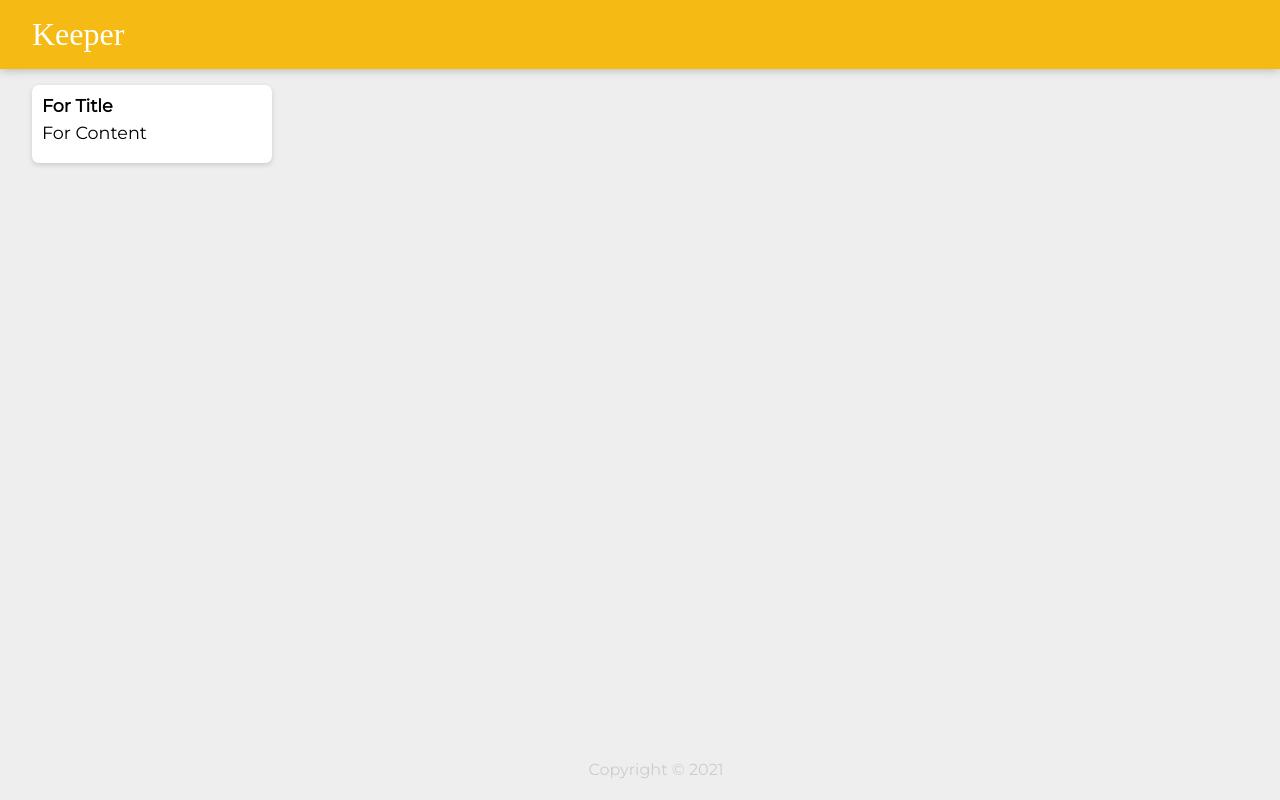
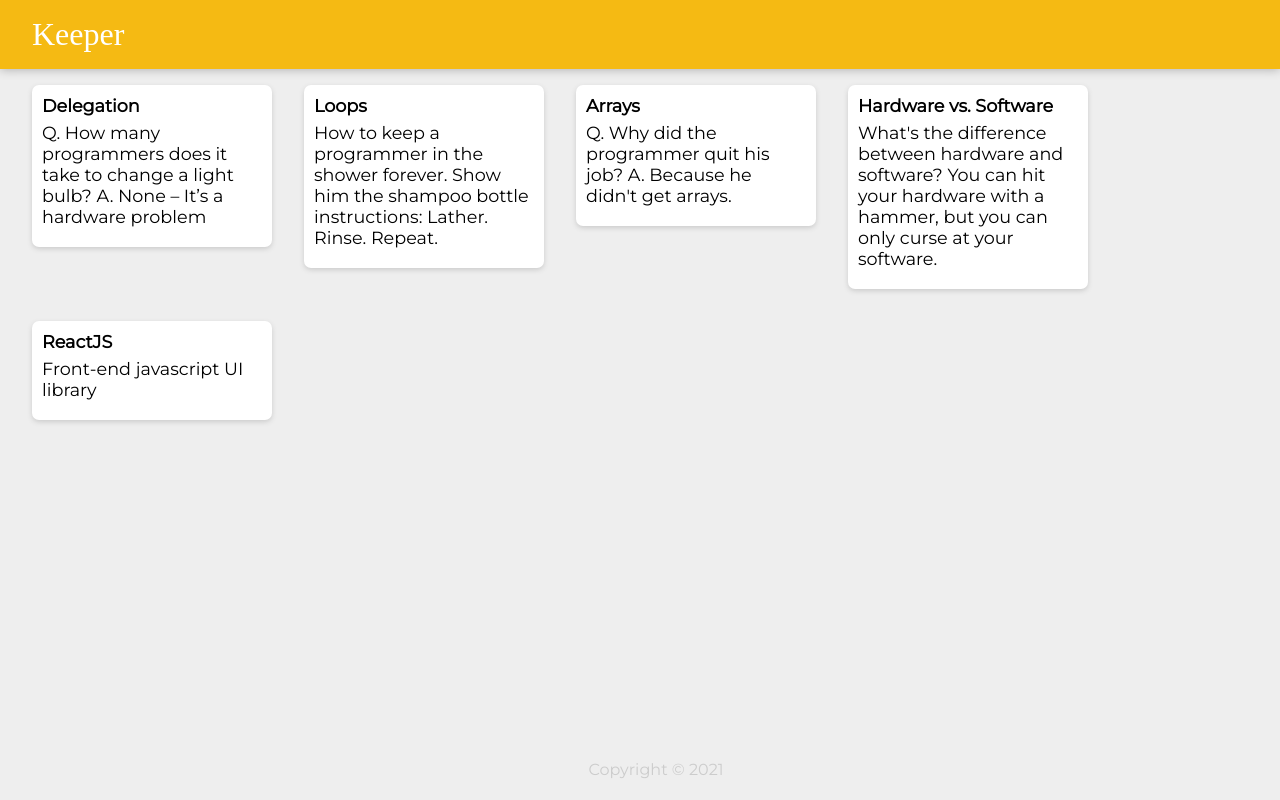
Before and after one commit to laxman939/ReactJS, a React (Create React App) app in the folder keeper-app/: page / in a window 1280 px wide. Built offline with nearby package versions, Linux system fonts and the light colour scheme; a web font is replaced by a local one.

Commit message:
added existing notes using map and arrow function

```diff
--- a/keeper-app/src/components/App.jsx
+++ b/keeper-app/src/components/App.jsx
@@ -2,12 +2,17 @@ import React from "react";
 import Footer from "./Footer";
 import Header from "./Header";
 import Note from "./Note";
+import notes from "../notes";
+
+//console.log(notes)-->Array of objects
 
 function App() {
   return (
     <div>
       <Header />
-      <Note />
+      {notes.map((singleNote) => (
+        <Note title={singleNote.title} cont={singleNote.content} />
+      ))}
       <Footer />
     </div>
   );
--- a/keeper-app/src/components/Note.jsx
+++ b/keeper-app/src/components/Note.jsx
@@ -1,10 +1,10 @@
 import React from "react";
 
-function Note() {
+function Note(props) {
   return (
     <div className="note">
-      <h1>For Title</h1>
-      <p>For Content</p>
+      <h1>{props.title}</h1>
+      <p>{props.cont}</p>
     </div>
   );
 }
--- /dev/null
+++ b/keeper-app/src/notes.js
@@ -0,0 +1,32 @@
+const notes = [
+  {
+    key: 1,
+    title: "Delegation",
+    content:
+      "Q. How many programmers does it take to change a light bulb? A. None – It’s a hardware problem",
+  },
+  {
+    key: 2,
+    title: "Loops",
+    content:
+      "How to keep a programmer in the shower forever. Show him the shampoo bottle instructions: Lather. Rinse. Repeat.",
+  },
+  {
+    key: 3,
+    title: "Arrays",
+    content:
+      "Q. Why did the programmer quit his job? A. Because he didn't get arrays.",
+  },
+  {
+    key: 4,
+    title: "Hardware vs. Software",
+    content:
+      "What's the difference between hardware and software? You can hit your hardware with a hammer, but you can only curse at your software.",
+  },
+  {
+    key: 5,
+    title: "ReactJS",
+    content: "Front-end javascript UI library",
+  },
+];
+export default notes;
```
Also changed, not shown: keeper-app/src/components/CreateNote.js (added, +9 -0 lines).
